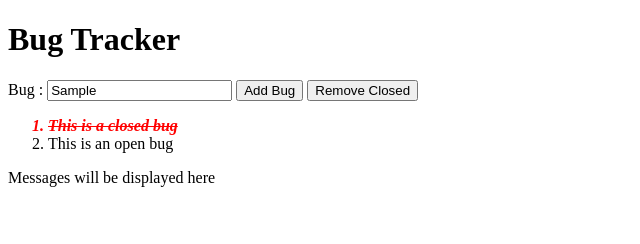
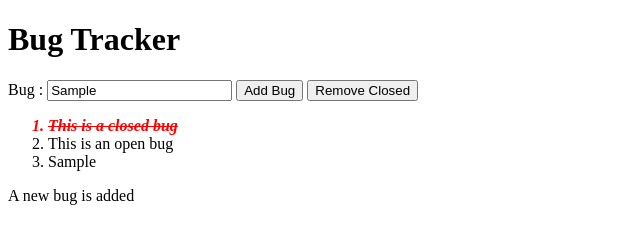
Before and after one commit to tkmagesh/Sony-Backbone-Jan-2016, a plain HTML site: page Day-02/04-jQuery/BugTracker.html in a window 1280 px wide. Both pictures are taken after typing "Sample" into the empty fields and a click on the button "Add Bug". Shown: the whole page, without its empty margins (0-640 px from the left). Drawn offline with Linux system fonts and the light colour scheme.

Commit message:
Day-2 Complete

```diff
--- a/Day-02/04-jQuery/BugTracker.html
+++ b/Day-02/04-jQuery/BugTracker.html
@@ -23,6 +23,33 @@
             cursor: pointer;
         }
     </style>
+    <script src="jquery-1.12.0.js"></script>
+    <script>
+    $(function(){
+        $("#btnAdd").click(function(){
+            $("<li></li>")
+                .html($("#txtBugName").val())
+                .click(onBugItemClick)
+                .appendTo("#olBugList");
+            displayMessage("A new bug is added");
+        });
+
+        $("#olBugList > li").click(onBugItemClick);
+
+        function onBugItemClick(){
+            $(this).toggleClass('closed');
+        }
+
+        $("#btnRemoveClosed").click(function(){
+            $("#olBugList > li.closed").remove();
+            displayMessage("Zero or more bugs are removed");
+        });
+
+        function displayMessage(msg){
+            $("#divMessage").html(msg).fadeIn().delay(3000).slideUp();
+        }
+    });
+    </script>
 </head>
 <body>
     <h1>Bug Tracker</h1>
@@ -30,8 +57,8 @@
         <label for="">Bug :</label>
         <input type="text" name="" id="txtBugName">
         <input type="button" value="Add Bug" id="btnAdd">
-        <input type="button" value="Remove Closed">
-        <ol>
+        <input type="button" value="Remove Closed" id="btnRemoveClosed">
+        <ol id="olBugList">
             <li class="closed">This is a closed bug</li>
             <li>This is an open bug</li>
         </ol>
```
